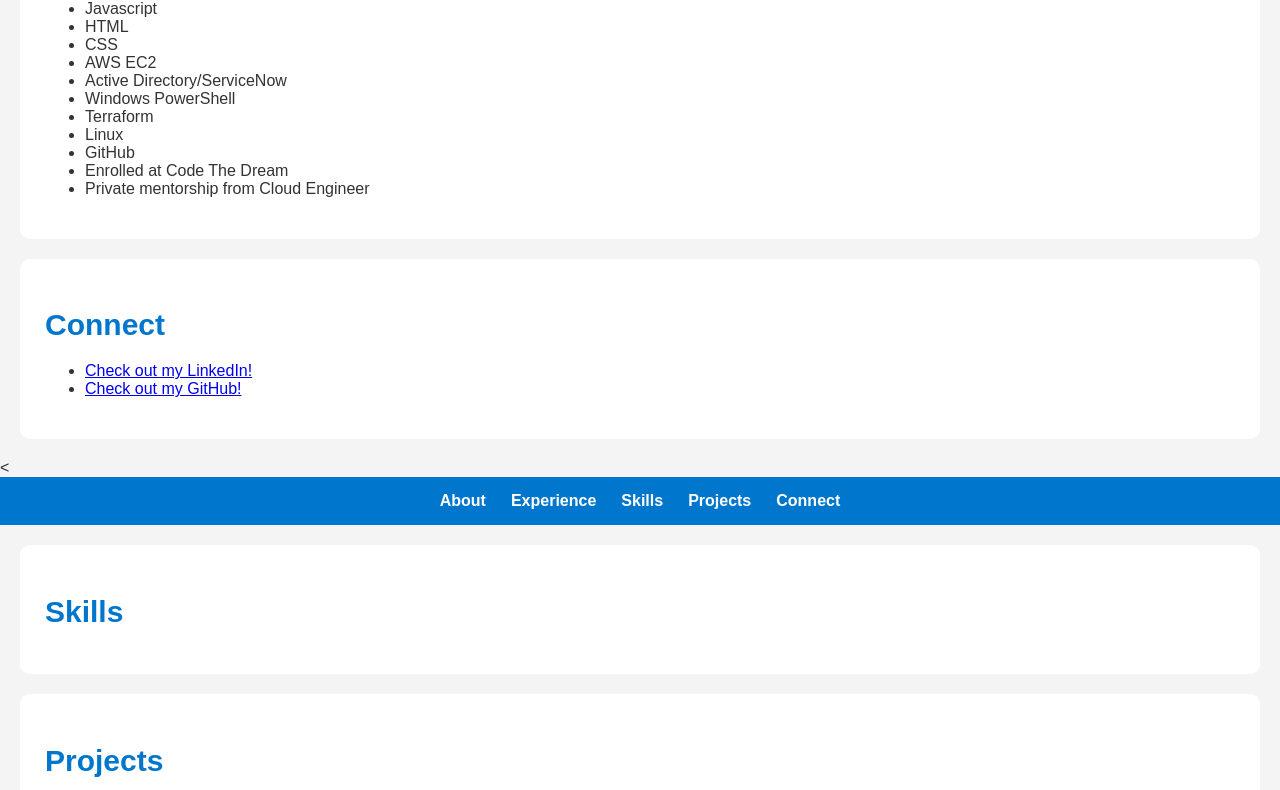
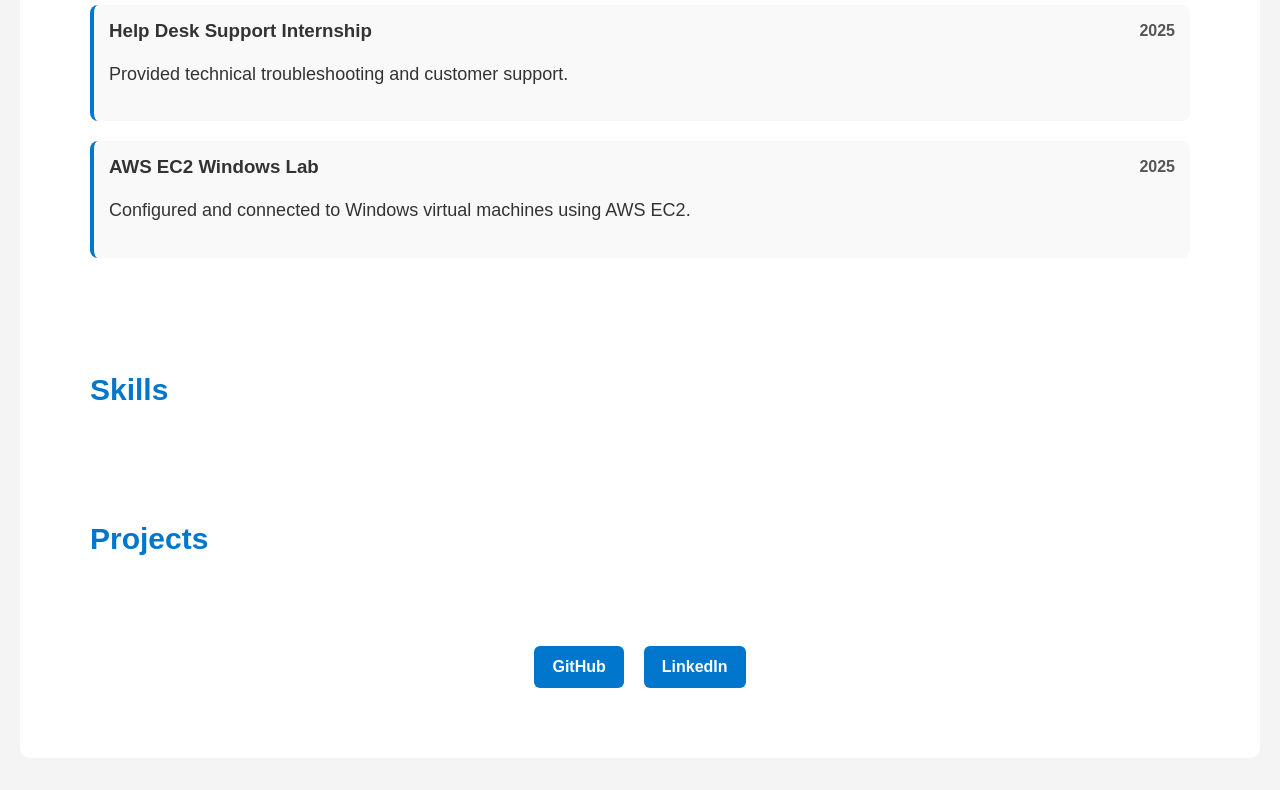
Before and after one commit to blmburnett/brittany-burnett, a plain HTML site: page index.html in a window 1280 px wide. Shown: the part 446-1236 px from the top of the page. Drawn offline with Linux system fonts and the light colour scheme.

Commit message:
airhub revision

```diff
--- a/index.html
+++ b/index.html
@@ -7,37 +7,7 @@
     <link rel="stylesheet" href="css/index.css">
 </head>
 <body>
-    <h1> Brittany Burnett </h1>
-<section id="About">
-    <h2> About </h2>
-    <p>
-        Hi, my name is Brittany Burnett! I am 32 years old and I reside in NYC. I am from Jamaican and Bajan heritage. I'm a chef making a career transition into tech.
-    </p>
-</section>
-<section id="Experience">
-    <h2> Experience </h2>
-    <ul>
-        <li> Javascript </li>
-        <li> HTML </li>
-        <li> CSS </li>
-        <li> AWS EC2 </li>
-        <li> Active Directory/ServiceNow</li>
-        <li> Windows PowerShell </li>
-        <li> Terraform </li>
-        <li> Linux </li>
-        <li> GitHub </li>
-        <li> Enrolled at Code The Dream </li>
-        <li> Private mentorship from Cloud Engineer </li>
-    </ul>
-</section>
-<section id="Connect">
-    <h2> Connect </h2>
-    <ul>
-        <li> <a href="https://www.linkedin.com/in/brittany-burnett/"> Check out my LinkedIn!</a></li>
-        <li> <a href="https://github.com/blmburnett"> Check out my GitHub!</a> </li>
-    </ul>
-</section>
-<<nav>
+    <nav>
     <ul class="nav-links">
       <li><a href="#about">About</a></li>
       <li><a href="#experience">Experience</a></li>
@@ -46,8 +16,33 @@
       <li><a href="#connect">Connect</a></li>
     </ul>
   </nav>
+    <h1> Brittany Burnett </h1>
+<section id="about">
+    <h2> About </h2>
+    <p>
+        Hi, my name is Brittany Burnett! I am 32 years old and I reside in NYC. I am from Jamaican and Bajan heritage. I'm a chef making a career transition into tech.
+    </p>
 
-  <section id="skills">
+    <section id="experience">
+    <h2>Experience</h2>
+<div class="experience-item">
+      <div class="experience-header">
+        <h3>Help Desk Support Internship</h3>
+        <span>2025</span>
+      </div>
+      <p>Provided technical troubleshooting and customer support.</p>
+    </div>
+
+    <div class="experience-item">
+      <div class="experience-header">
+        <h3>AWS EC2 Windows Lab</h3>
+        <span>2025</span>
+      </div>
+      <p>Configured and connected to Windows virtual machines using AWS EC2.</p>
+    </div>
+  </section>
+
+<section id="skills">
     <h2>Skills</h2>
   </section>
 
@@ -55,10 +50,7 @@
     <h2>Projects</h2>
     <ul></ul>
   </section>
-
-  <section id="connect">
-    <h2>Connect</h2>
-
+<section id="connect">
     <div class="connect-links">
       <a href="https://github.com/" target="_blank">GitHub</a>
       <a href="https://linkedin.com/" target="_blank">LinkedIn</a>
```
